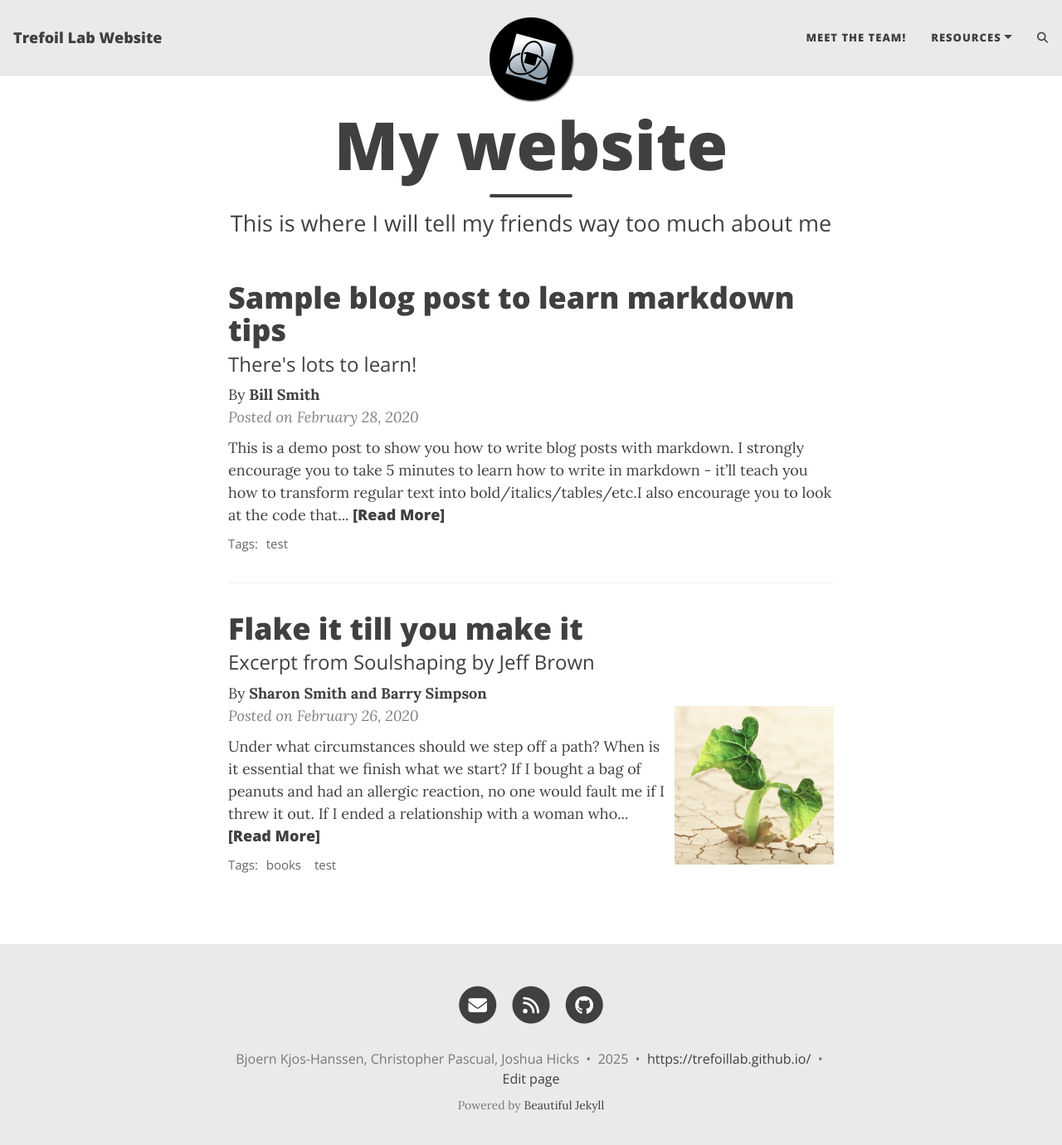
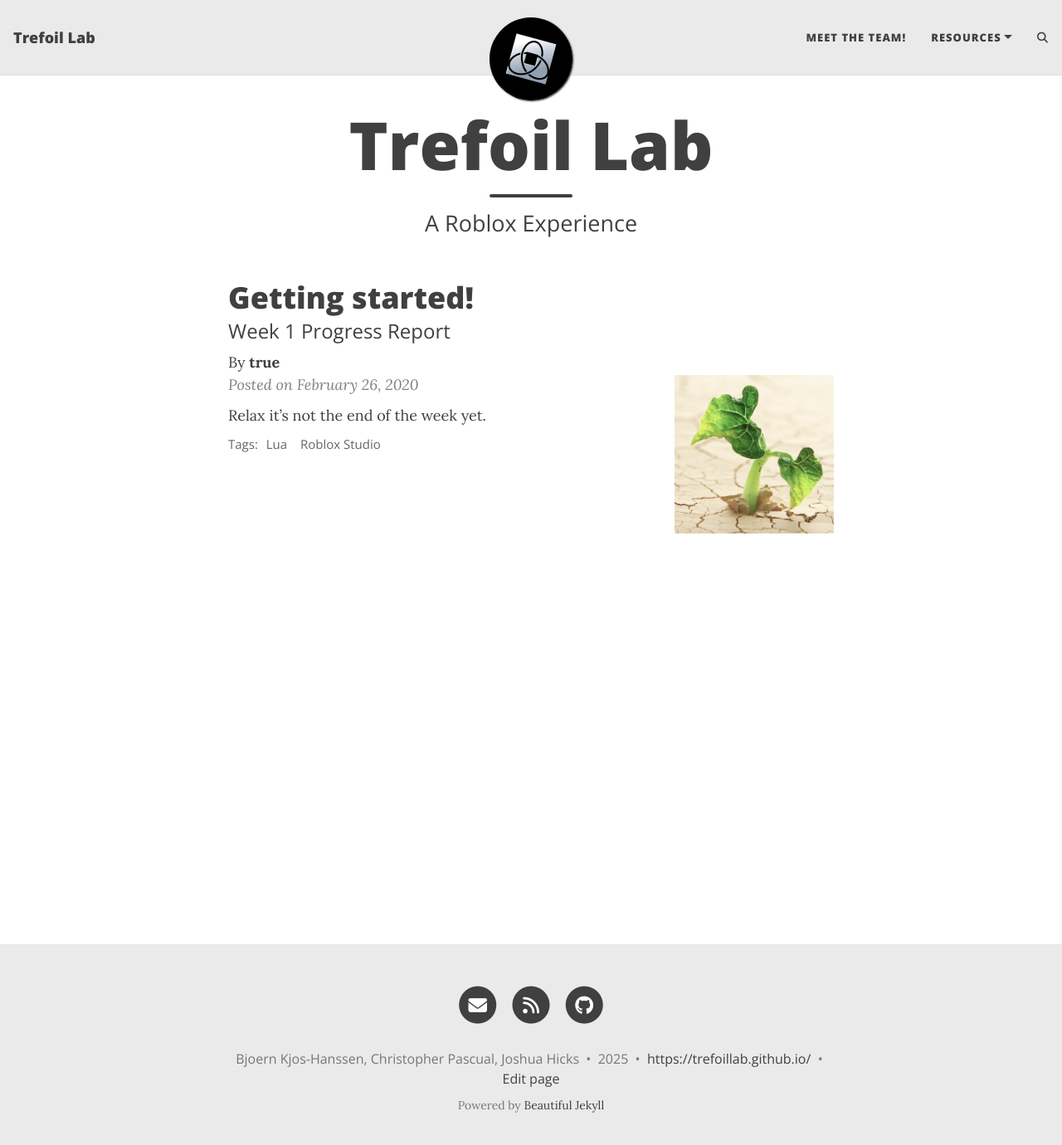
Before and after one commit to TrefoilLab/trefoillab.github.io, a Jekyll site: the page built from index.html, in a window 1280 px wide and 1393 px high. Shown: the top 1380 px of the window at 83% size. Built offline with Jekyll 4.4.1, drawn with Linux system fonts in a browser that asks for light colours; the list of posts is cut into pages by our own code; comment, search, counter and statistics services are not loaded.

Commit message:
updated pages

````diff
--- a/_config.yml
+++ b/_config.yml
@@ -10,7 +10,7 @@
 ############################
 
 # Name of website
-title: Trefoil Lab Website
+title: Trefoil Lab
 
 # Your name to show in the footer
 author: Bjoern Kjos-Hanssen, Christopher Pascual, Joshua Hicks
@@ -22,8 +22,8 @@ author: Bjoern Kjos-Hanssen, Christopher Pascual, Joshua Hicks
 navbar-links:
   Meet the Team!: "team"
   Resources:
-    - Beautiful Jekyll: "https://beautifuljekyll.com"
-    - Learn markdown: "https://www.markdowntutorial.com/"
+    - Play the Game!: "https://www.roblox.com/games/5145672561/Trefoil-lab"
+    - Github Page: "https://github.com/TrefoilLab"
 
 ################
 # --- Logo --- #
--- a/_posts/2020-02-26-flake-it-till-you-make-it.md
+++ b/_posts/2020-02-26-flake-it-till-you-make-it.md
@@ -1,18 +1,12 @@
 ---
 layout: post
-title: Flake it till you make it
-subtitle: Excerpt from Soulshaping by Jeff Brown
+title: Getting started!
+subtitle: Week 1 Progress Report
 cover-img: /assets/img/path.jpg
 thumbnail-img: /assets/img/thumb.png
 share-img: /assets/img/path.jpg
-tags: [books, test]
-author: Sharon Smith and Barry Simpson
+tags: [Lua, Roblox Studio]
+author: yes
 ---
 
-Under what circumstances should we step off a path? When is it essential that we finish what we start? If I bought a bag of peanuts and had an allergic reaction, no one would fault me if I threw it out. If I ended a relationship with a woman who hit me, no one would say that I had a commitment problem. But if I walk away from a seemingly secure route because my soul has other ideas, I am a flake?
-
-The truth is that no one else can definitively know the path we are here to walk. It’s tempting to listen—many of us long for the omnipotent other—but unless they are genuine psychic intuitives, they can’t know. All others can know is their own truth, and if they’ve actually done the work to excavate it, they will have the good sense to know that they cannot genuinely know anyone else’s. Only soul knows the path it is here to walk. Since you are the only one living in your temple, only you can know its scriptures and interpretive structure.
-
-At the heart of the struggle are two very different ideas of success—survival-driven and soul-driven. For survivalists, success is security, pragmatism, power over others. Success is the absence of material suffering, the nourishing of the soul be damned. It is an odd and ironic thing that most of the material power in our world often resides in the hands of younger souls. Still working in the egoic and material realms, they love the sensations of power and focus most of their energy on accumulation. Older souls tend not to be as materially driven. They have already played the worldly game in previous lives and they search for more subtle shades of meaning in this one—authentication rather than accumulation. They are often ignored by the culture at large, although they really are the truest warriors.
-
-A soulful notion of success rests on the actualization of our innate image. Success is simply the completion of a soul step, however unsightly it may be. We have finished what we started when the lesson is learned. What a fear-based culture calls a wonderful opportunity may be fruitless and misguided for the soul. Staying in a passionless relationship may satisfy our need for comfort, but it may stifle the soul. Becoming a famous lawyer is only worthwhile if the soul demands it. It is an essential failure if you are called to be a monastic this time around. If you need to explore and abandon ten careers in order to stretch your soul toward its innate image, then so be it. Flake it till you make it.
+Relax it's not the end of the week yet.
--- a/_posts/2020-02-28-sample-markdown.md
+++ /dev/null
@@ -1,95 +0,0 @@
----
-layout: post
-title: Sample blog post to learn markdown tips
-subtitle: There's lots to learn!
-gh-repo: daattali/beautiful-jekyll
-gh-badge: [star, fork, follow]
-tags: [test]
-comments: true
-mathjax: true
-author: Bill Smith
----
-
-{: .box-success}
-This is a demo post to show you how to write blog posts with markdown.  I strongly encourage you to [take 5 minutes to learn how to write in markdown](https://markdowntutorial.com/) - it'll teach you how to transform regular text into bold/italics/tables/etc.<br/>I also encourage you to look at the [code that created this post](https://raw.githubusercontent.com/daattali/beautiful-jekyll/master/_posts/2020-02-28-sample-markdown.md) to learn some more advanced tips about using markdown in Beautiful Jekyll.
-
-**Here is some bold text**
-
-## Here is a secondary heading
-
-[This is a link to a different site](https://deanattali.com/) and [this is a link to a section inside this page](#local-urls).
-
-Here's a table:
-
-| Number | Next number | Previous number |
-| :------ |:--- | :--- |
-| Five | Six | Four |
-| Ten | Eleven | Nine |
-| Seven | Eight | Six |
-| Two | Three | One |
-
-You can use [MathJax](https://www.mathjax.org/) to write LaTeX expressions. For example:
-When \\(a \ne 0\\), there are two solutions to \\(ax^2 + bx + c = 0\\) and they are $$x = {-b \pm \sqrt{b^2-4ac} \over 2a}.$$
-
-How about a yummy crepe?
-
-![Crepe](https://beautifuljekyll.com/assets/img/crepe.jpg)
-
-It can also be centered!
-
-![Crepe](https://beautifuljekyll.com/assets/img/crepe.jpg){: .mx-auto.d-block :}
-
-Here's a code chunk:
-
-~~~
-var foo = function(x) {
-  return(x + 5);
-}
-foo(3)
-~~~
-
-And here is the same code with syntax highlighting:
-
-```javascript
-var foo = function(x) {
-  return(x + 5);
-}
-foo(3)
-```
-
-And here is the same code yet again but with line numbers:
-
-{% highlight javascript linenos %}
-var foo = function(x) {
-  return(x + 5);
-}
-foo(3)
-{% endhighlight %}
-
-## Boxes
-You can add notification, warning and error boxes like this:
-
-### Notification
-
-{: .box-note}
-**Note:** This is a notification box.
-
-### Warning
-
-{: .box-warning}
-**Warning:** This is a warning box.
-
-### Error
-
-{: .box-error}
-**Error:** This is an error box.
-
-## Local URLs in project sites {#local-urls}
-
-When hosting a *project site* on GitHub Pages (for example, `https://USERNAME.github.io/MyProject`), URLs that begin with `/` and refer to local files may not work correctly due to how the root URL (`/`) is interpreted by GitHub Pages. You can read more about it [in the FAQ](https://beautifuljekyll.com/faq/#links-in-project-page). To demonstrate the issue, the following local image will be broken **if your site is a project site:**
-
-![Crepe](/assets/img/crepe.jpg)
-
-If the above image is broken, then you'll need to follow the instructions [in the FAQ](https://beautifuljekyll.com/faq/#links-in-project-page). Here is proof that it can be fixed:
-
-![Crepe]({{ '/assets/img/crepe.jpg' | relative_url }})
--- a/index.html
+++ b/index.html
@@ -1,5 +1,5 @@
 ---
 layout: home
-title: My website
-subtitle: This is where I will tell my friends way too much about me
+title: Trefoil Lab
+subtitle: A Roblox Experience
 ---
````
